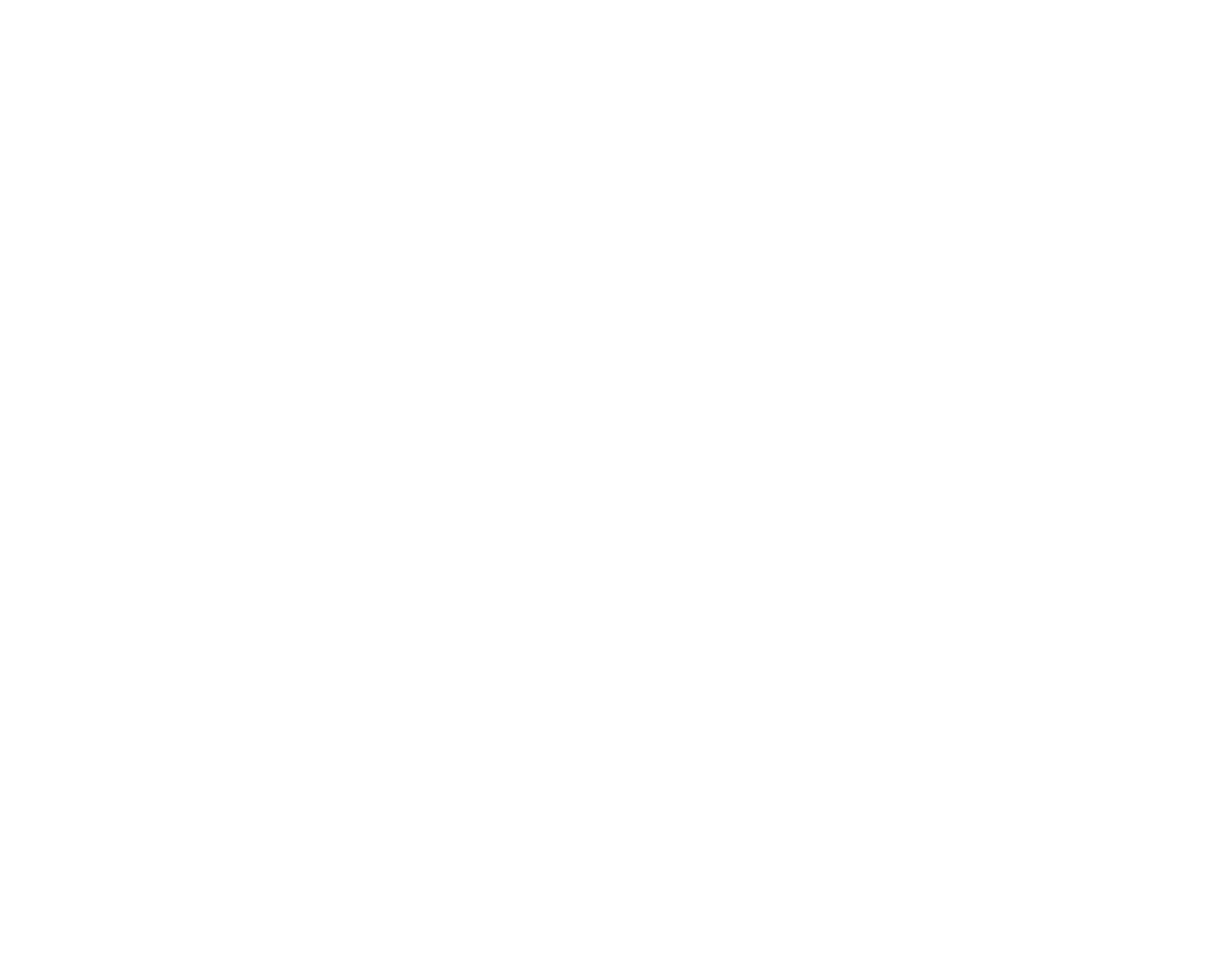
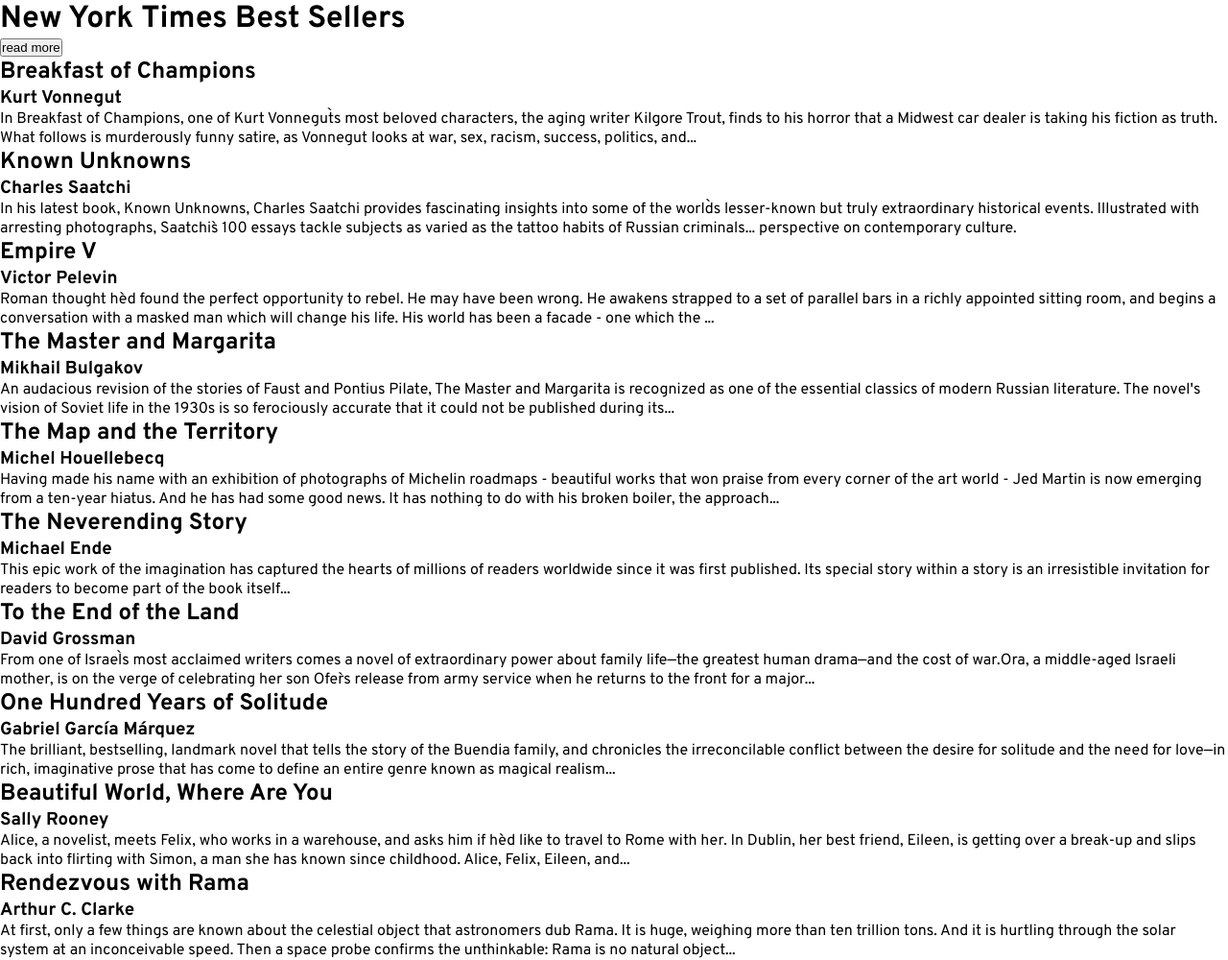
Before and after one commit to balazstrencsenyi/final-exam, a plain HTML site: page index.html in a window 1280 px wide. Shown: the whole page at 96% size. Before the commit the page ends 800 px from the top, so only its background shows below. Drawn offline with Linux system fonts and the light colour scheme.

Commit message:
add cards with the book datas

```diff
--- a/data.js
+++ b/data.js
@@ -55,4 +55,5 @@ const books = {
     },
   ],
 };
-console.log(books);
+
+export default books;
--- a/index.html
+++ b/index.html
@@ -11,7 +11,7 @@
     href="https://fonts.googleapis.com/css2?family=Montserrat:wght@300;400;500;700&family=Overpass:wght@300;400;500;700&display=swap"
     rel="stylesheet">
   <link rel="stylesheet" href="style.css">
-  <script src="script.js" defer></script>
+  <script src="script.js" type="module"></script>
   <title>final-exam</title>
 </head>
 
--- a/script.js
+++ b/script.js
@@ -0,0 +1,49 @@
+import books from "./data.js";
+
+const root = document.getElementById("root");
+
+const headerContainer = document.createElement("div");
+headerContainer.setAttribute("class", "header-container");
+root.appendChild(headerContainer);
+
+const headerTitle = document.createElement("h1");
+headerTitle.setAttribute("class", "header-title");
+headerTitle.textContent = books.logo;
+headerContainer.appendChild(headerTitle);
+
+const headerButton = document.createElement("button");
+headerButton.setAttribute("class", "header-button");
+headerButton.textContent = books.button;
+headerContainer.appendChild(headerButton);
+
+function createCard(book) {
+  const card = document.createElement("div");
+  card.classList.add("card");
+
+  const title = document.createElement("h2");
+  title.textContent = book.title;
+  card.appendChild(title);
+
+  const subtitle = document.createElement("h3");
+  subtitle.textContent = book.sub;
+  card.appendChild(subtitle);
+
+  const text = document.createElement("p");
+  text.textContent = book.text;
+  card.appendChild(text);
+
+  return card;
+}
+
+function populateCards() {
+  const root = document.getElementById("root");
+
+  if (books.cards) {
+    books.cards.forEach((book) => {
+      const card = createCard(book);
+      root.appendChild(card);
+    });
+  }
+}
+
+populateCards();
```
